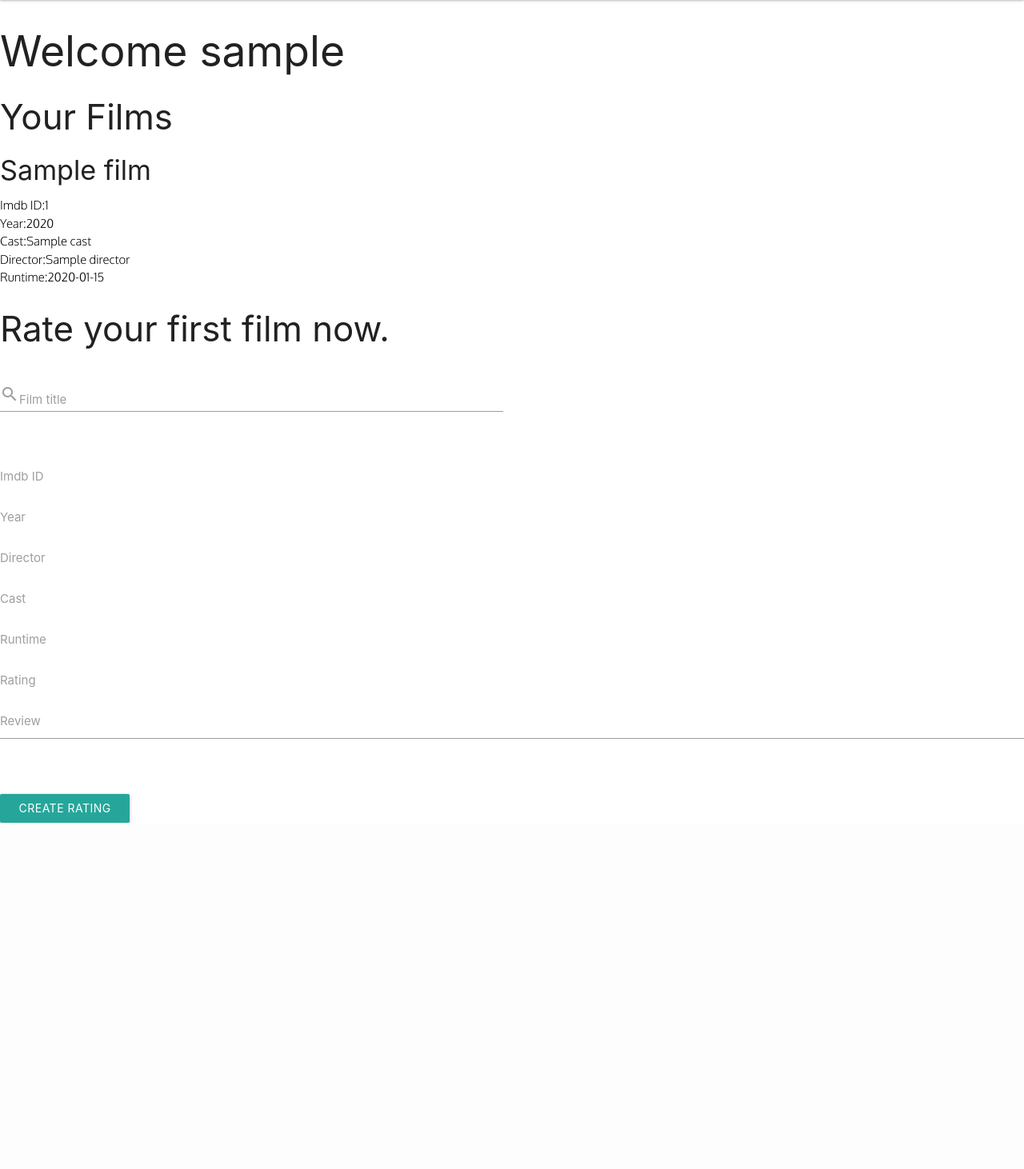
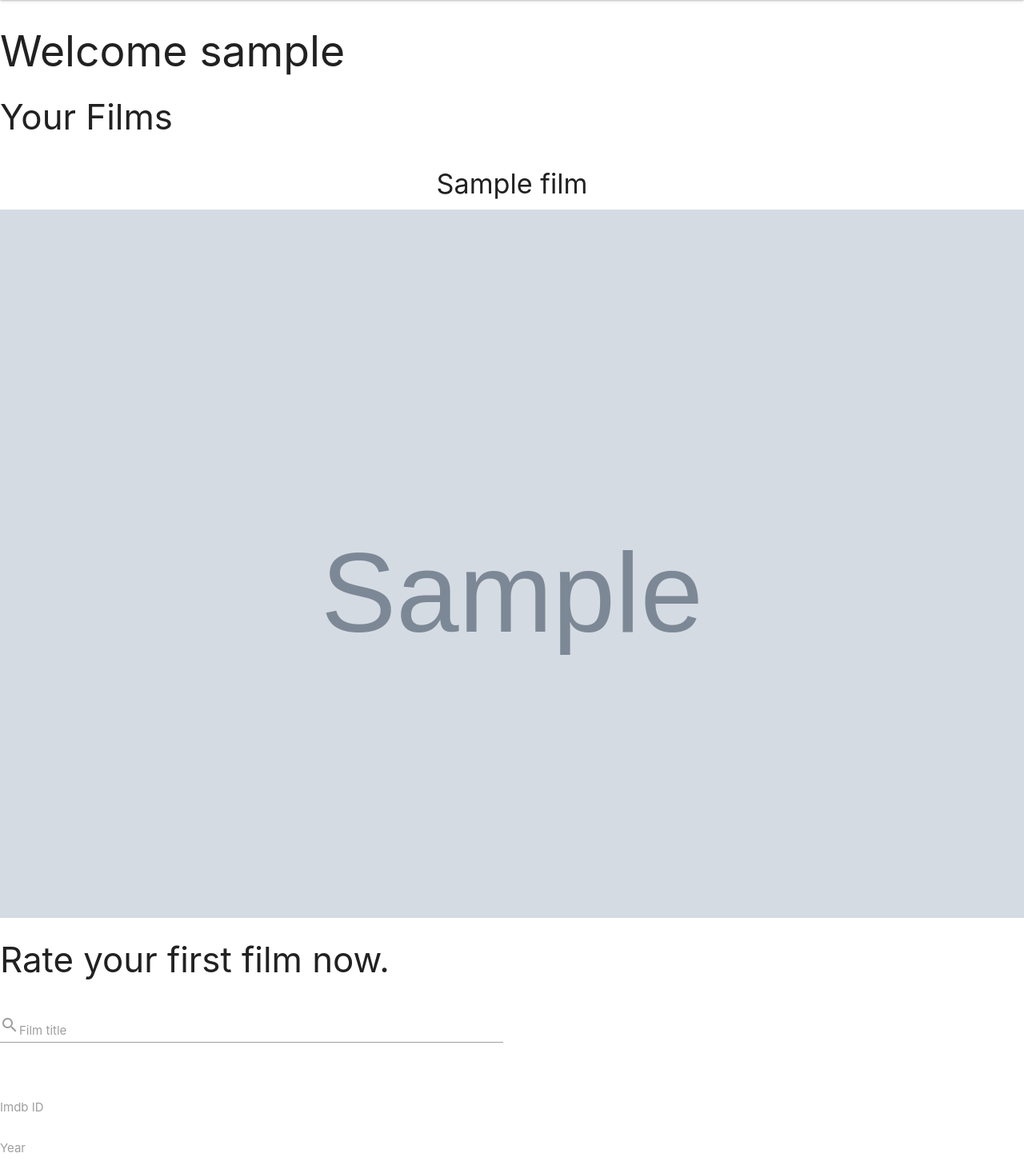
Before and after one commit to Domchap90/recoMedia, a Flask app: a page that uses templates/userprofile.html in a window 1280 px wide. Shown: the part 65-1527 px from the top of the page at 80% size. Before the commit the page ends 1094 px from the top, so only its background shows below. Run offline with Flask 2, Linux system fonts and the light colour scheme; the visitor is signed in with stand-in values (Sample User, id 1); grey boxes marked "Sample" are stand-in pictures; a database or web service that is not in the repository returns one stand-in record (values such as "Sample title"); some libraries are stand-ins or nearby versions.

Commit message:
Poster field added to DB and displaying properly on userprofile page.

```diff
--- a/app.py
+++ b/app.py
@@ -1,5 +1,6 @@
 import os
 from flask import Flask, flash, render_template, redirect, request, session, url_for
+import requests
 from flask_pymongo import PyMongo
 from bson.objectid import ObjectId
 
@@ -11,7 +12,7 @@ app = Flask(__name__)
 app.config["MONGO_DBNAME"] = 'recomediaDB'
 app.config["MONGO_URI"] = os.environ.get('MONGO_URI')
 app.config['SECRET_KEY'] = os.environ.get('SECRET_KEY')
-#app.config['API_KEY'] = os.environ.get('API_KEY')
+app.config['API_KEY'] = os.environ.get('API_KEY')
 
 mongo = PyMongo(app)
 #url = 'http://img.omdbapi.com/?apikey=[yourkey]&'
@@ -51,11 +52,10 @@ def insert_rating(username):
     form=request.form.to_dict()
     print(request.form.to_dict())
     f=request.form
-    select_ID=f.get('imdbID')
-    select_cast=f.get('Actors')
-    select_film=f.get('film_title')
-    select_year=f.get('Year')
-    print("\n select_ID is "+str(select_ID)+"\n select_cast is "+str(select_cast)+"\n select_film is "+str(select_film)+"\n select_year is "+str(select_year))
+    r=requests.get('https://www.omdbapi.com/?i='+f.get('imdbID')+'&apikey='+app.config['API_KEY'] )
+    film_json=r.json()
+    poster=film_json['Poster']
+    print('poster url is '+poster )
     film_collection=mongo.db.films
     if film_collection.find_one({'imdbID':f.get('imdbID'), 'ratings':{'$elemMatch':{ 'username':session['username']}}}):
         """ updates rating from DB where film and this user's rating already exist """
@@ -75,7 +75,7 @@ def insert_rating(username):
         """ film not currently listed in db """
         film_collection.insert_one({
             'title':form['film_title'],'imdbID':form['imdbID'],'year':f.get('Year'),'director':f.get('Director'),
-            'cast':f.get('Actors'), 'runtime':f.get('Runtime'),'ratings':[{'username':session['username'],
+            'cast':f.get('Actors'), 'runtime':f.get('Runtime'), 'poster': poster,'ratings':[{'username':session['username'],
             'rating':f.get('rating'), 'review':form['review'] }]
             })
         print("Rating + Film inserted. (option 3)")
--- a/templates/userprofile.html
+++ b/templates/userprofile.html
@@ -4,13 +4,15 @@
 <h2>Welcome {{username}}</h2>
 
 <h3>Your Films</h3>
-
+<div class="carousel-container">
+    <div class="carousel carousel-slider center">
     {% for film in films %}
 
+
+        <div class="carousel-item center">
             <h4>{{film.title}}</h4>
-
+            <img src="{{film.poster}}" alt="">
             <ul>
-        <li>Imdb ID:{{film.imdbID}}</li>
                 <li>Year:{{film.year}}</li>
                 <li>Cast:{{film.cast}}</li>
                 <li>Director:{{film.director}}</li>
@@ -22,7 +24,11 @@
             {% endif %}
             {% endfor %}
             </ul>
+        </div>
+
     {% endfor %}
+    </div>
+</div>
 
 <h3>Rate your first film now.</h3>
 
@@ -135,9 +141,13 @@
             let year=$(this).val();
             getFilm(year);
         });
-        /*$('select').blur( function(){
-            getFilm(this);
-        });*/
+        /*let carousel = document.querySelectorAll('.carousel');
+        let carousel_init = M.Carousel.init(carousel, options);*/
+        //$('.carousel').carousel();
+        $('.carousel.carousel-slider').carousel({
+            fullWidth: true,
+            indicators: true
+	    });
     });
 
     function getSuggestions(filmname){
```
Lines whose indentation alone changed are shown as unchanged.
